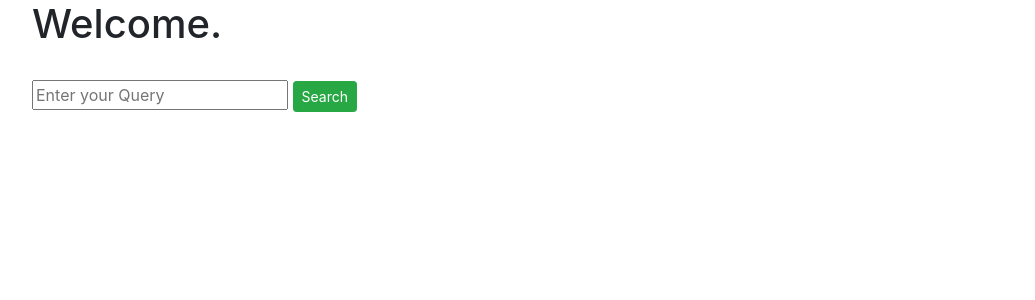
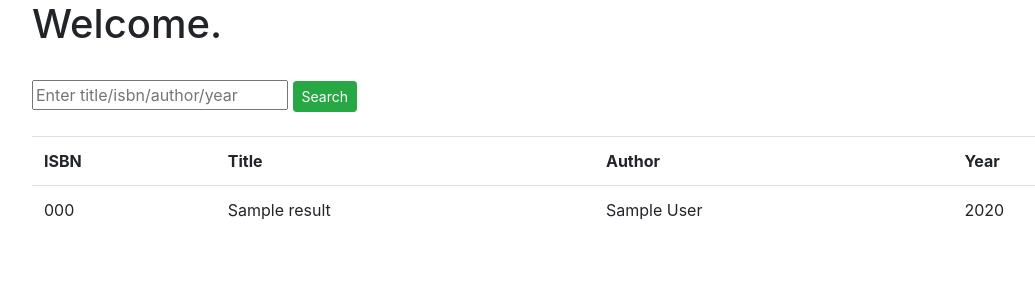
Before and after one commit to CruiseDevice/Books, a Flask app: template templates/index.html in a window 1280 px wide. Shown: the part 56-356 px from the top of the page, without its empty margins (53-1088 px from the left). Run offline with Flask 2, Linux system fonts and the light colour scheme; tables that the repository leaves empty hold one stand-in row (values such as "Sample post"); the template is opened without the code that fills it: values that come from a table or form of the project are taken from there, most other values are stand-ins (such as "Sample title", 1, 10 or a date in 2020); some libraries are stand-ins or nearby versions.

Commit message:
Search Books based on isbn, title, author and year

```diff
--- a/templates/index.html
+++ b/templates/index.html
@@ -20,7 +20,7 @@
 		<br>
 		<form class = "search_form" role="form" method="POST" action="">
 			{{form.csrf_token}}
-			{{form.query(placeholder="Enter your Query")}}
+			{{form.query(placeholder="Enter title/isbn/author/year")}}
 			{% if form.query.errors %}
 		        <span class="error">
 		          {% for error in form.query.errors %}
@@ -30,5 +30,24 @@
 		      {% endif %}
         <button class="btn btn-sm btn-success" type="submit">Search</button>
 		</form>
+		<br>
+		{% if results %}
+			<table class="table">
+				<tr>
+					<th>ISBN</th>
+					<th>Title</th>
+					<th>Author</th>
+					<th>Year</th>
+				</tr>
+				{% for result in results %}
+					<tr>
+						<td>{{result.isbn}}</td>
+						<td>{{result.title}}</td>
+						<td>{{result.author}}</td>
+						<td>{{result.year}}</td>
+					</tr>
+				{% endfor %}
+			</table>
+		{% endif %}
 	</div>
 {% endblock %}
```
Also changed, not shown: views.py (+14 -10 lines).
